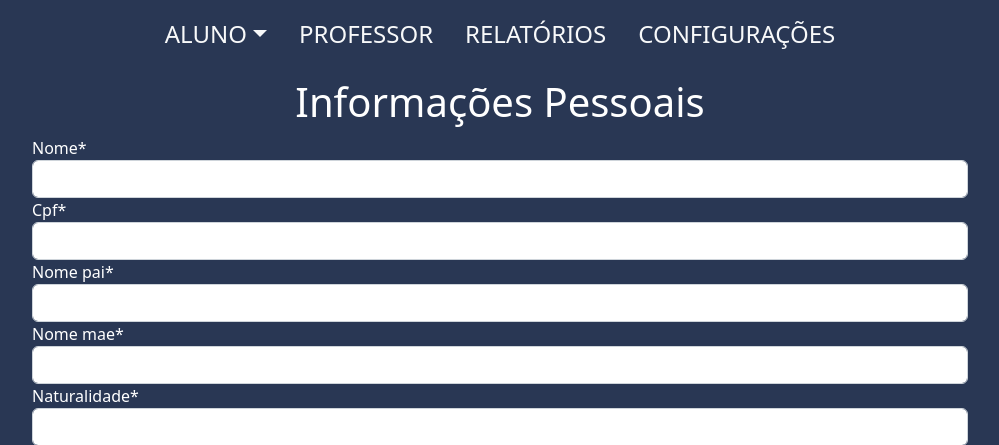
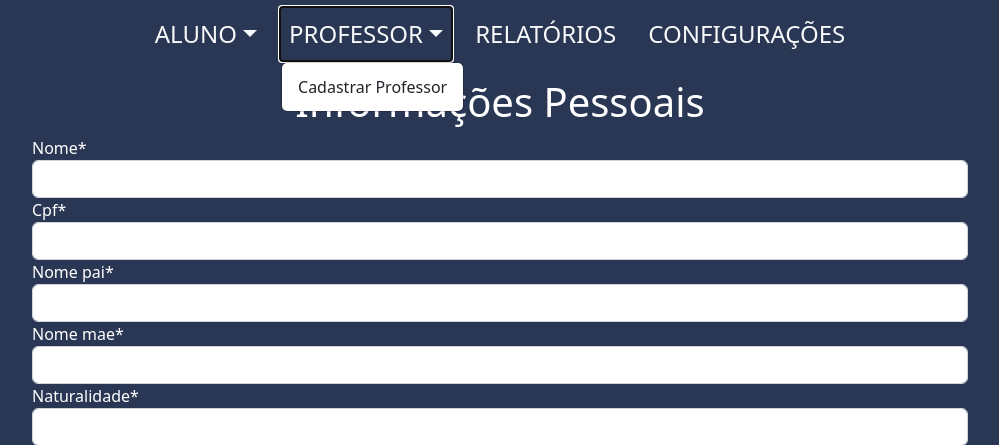
Before and after one commit to Lucas-Amaral-Santos/sgpg, a Django app: page /aluno/cadastra/ in a window 1280 px wide, after a click on "PROFESSOR". Shown: the top 445 px of the page, without its empty margins (140-1139 px from the left). Run offline with Django 3.2, Linux system fonts and the light colour scheme; some libraries are stand-ins or nearby versions.

Commit message:
Ajustar Navbar

```diff
--- a/professor/urls.py
+++ b/professor/urls.py
@@ -2,6 +2,7 @@ from django.contrib import admin
 from django.urls import path
 from .views import cadastra_professor
 
+app_name = 'professor'
 
 urlpatterns = [
     path('cadastra/', cadastra_professor, name='cadastra_professor'),
--- a/sgpg/urls.py
+++ b/sgpg/urls.py
@@ -23,7 +23,7 @@ urlpatterns = [
     path('admin/', admin.site.urls),
     path('', home, name='home'),
     path('aluno/',include('aluno.urls', namespace='aluno')),
-    path('professor/',include('professor.urls'))
+    path('professor/',include('professor.urls', namespace='professor'))
 
 
     ]
--- a/templates/footer.html
+++ b/templates/footer.html
@@ -39,7 +39,7 @@
             <a href="#!">Pesquisar professor</a>
           </li>
           <li>
-            <a href="{% url 'cadastra_professor' %}">Cadastrar professor</a>
+            <a href="{% url 'professor:cadastra_professor' %}">Cadastrar professor</a>
           </li>
 
         </ul>
--- a/templates/navbar.html
+++ b/templates/navbar.html
@@ -12,7 +12,12 @@
             <li><a href="{% url 'aluno:cadastra_aluno' %}" class="dropdown-item">Cadastrar Aluno</a></li>
           </ul>
         </li>
-        <li><a class="nav-item nav-link text-light" href="#">Professor</a></li>
+        <li class="dropdown">
+          <a class="nav-item nav-link text-light dropdown-toggle" href="#" role="button" data-bs-toggle="dropdown" aria-expanded="false">Professor</a>
+          <ul class="dropdown-menu">
+            <li><a href="{% url 'professor:cadastra_professor' %}" class="dropdown-item">Cadastrar Professor</a></li>
+          </ul>
+        </li>
         <li><a class="nav-item nav-link text-light" href="#">Relatórios</a></li>
         <li>
           <a class="nav-item nav-link text-light" href="#">Configurações</a>
```
